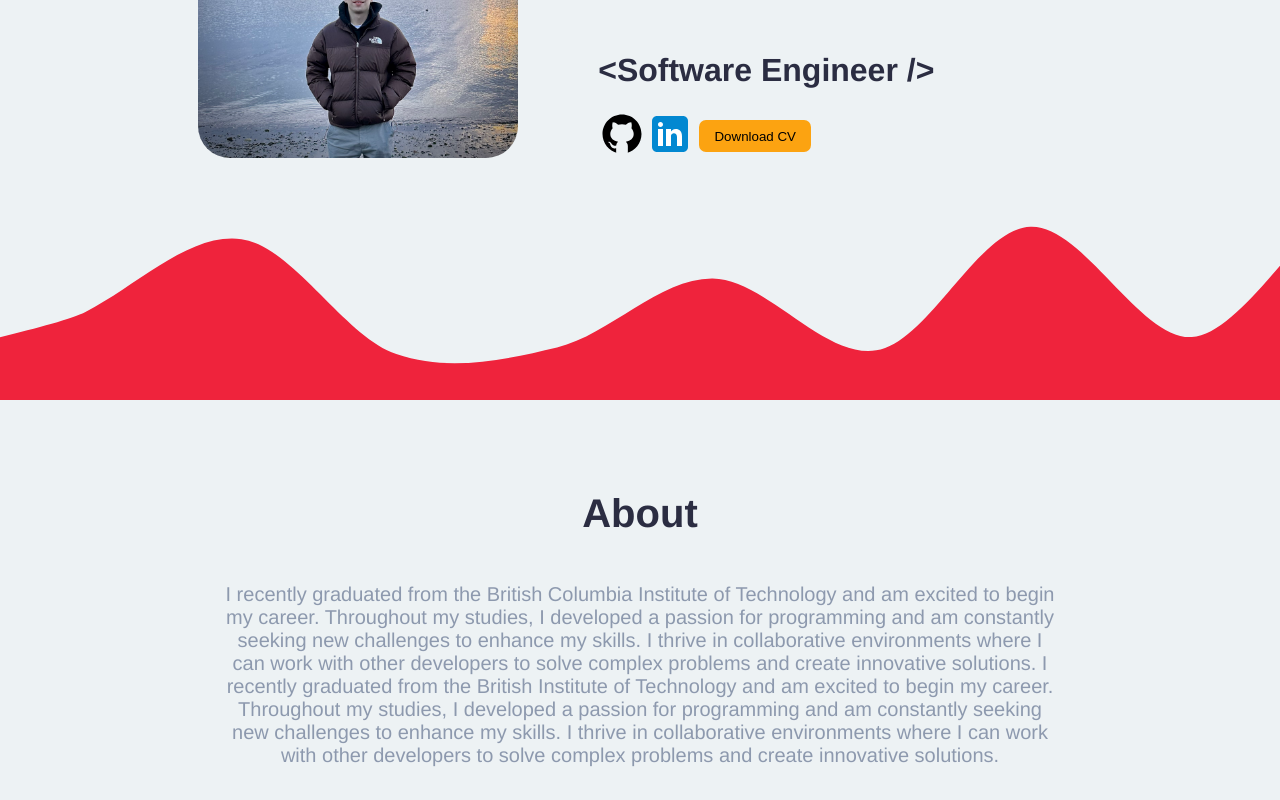
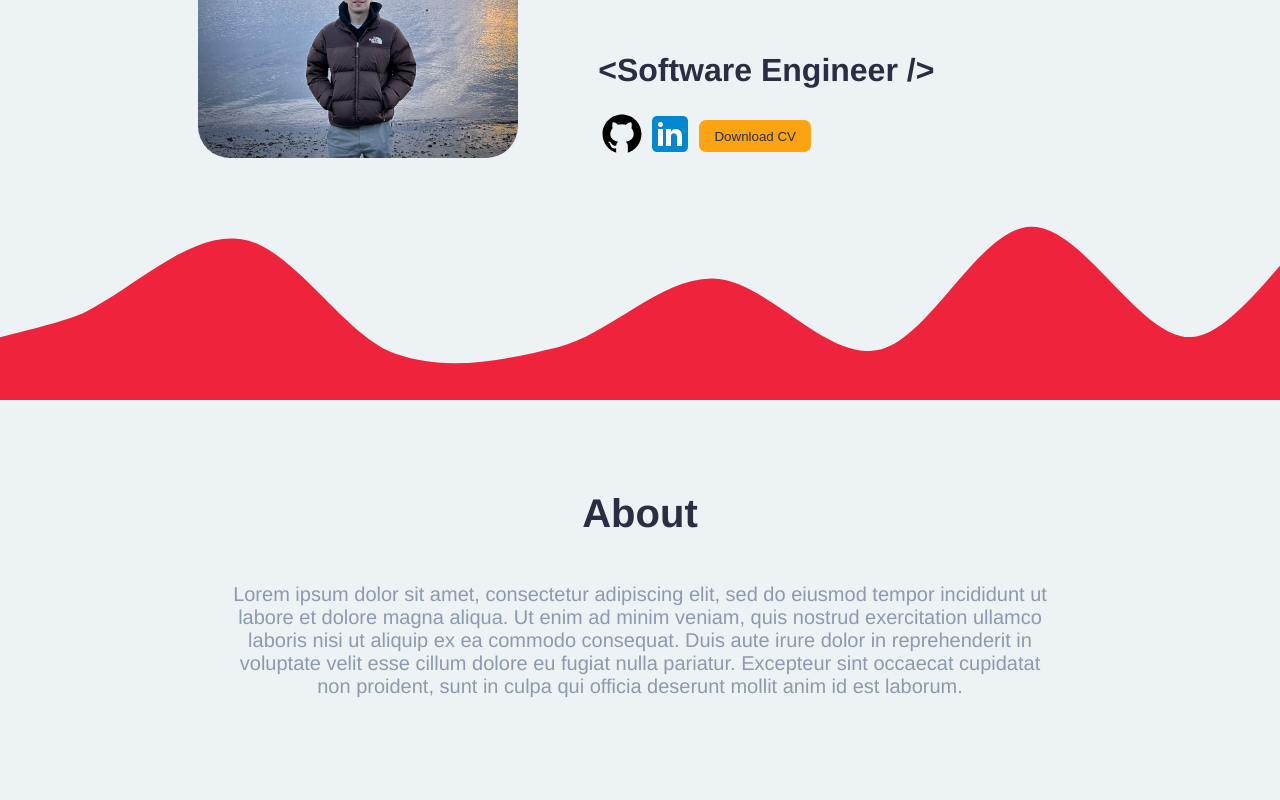
Before and after one commit to IvanRoussev/ivanroussev.com, a React (Create React App) app: page / in a window 1280 px wide. Shown: the part 400-1200 px from the top of the page. Built offline with nearby package versions, Linux system fonts and the light colour scheme.

Commit message:
made more changes :)

```diff
--- a/src/App.css
+++ b/src/App.css
@@ -104,6 +104,10 @@
 .linux-image {
   width: 48px;
   height: auto;
+}
+
+.download-cv-button {
+  color: var(--black);
 }
 
 .content {
--- a/src/components/About.js
+++ b/src/components/About.js
@@ -8,18 +8,13 @@
         <h1 className='title'>About</h1>
         <div className='about-paragraph-container'>
           <p className='about-paragraph'>
-            I recently graduated from the British Columbia Institute of
-            Technology and am excited to begin my career. Throughout my studies,
-            I developed a passion for programming and am constantly seeking new
-            challenges to enhance my skills. I thrive in collaborative
-            environments where I can work with other developers to solve complex
-            problems and create innovative solutions. I recently graduated from
-            the British Institute of Technology and am excited to begin my
-            career. Throughout my studies, I developed a passion for programming
-            and am constantly seeking new challenges to enhance my skills. I
-            thrive in collaborative environments where I can work with other
-            developers to solve complex problems and create innovative
-            solutions.
+            Lorem ipsum dolor sit amet, consectetur adipiscing elit, sed do
+            eiusmod tempor incididunt ut labore et dolore magna aliqua. Ut enim
+            ad minim veniam, quis nostrud exercitation ullamco laboris nisi ut
+            aliquip ex ea commodo consequat. Duis aute irure dolor in
+            reprehenderit in voluptate velit esse cillum dolore eu fugiat nulla
+            pariatur. Excepteur sint occaecat cupidatat non proident, sunt in
+            culpa qui officia deserunt mollit anim id est laborum.
           </p>
         </div>
         <div>
```
